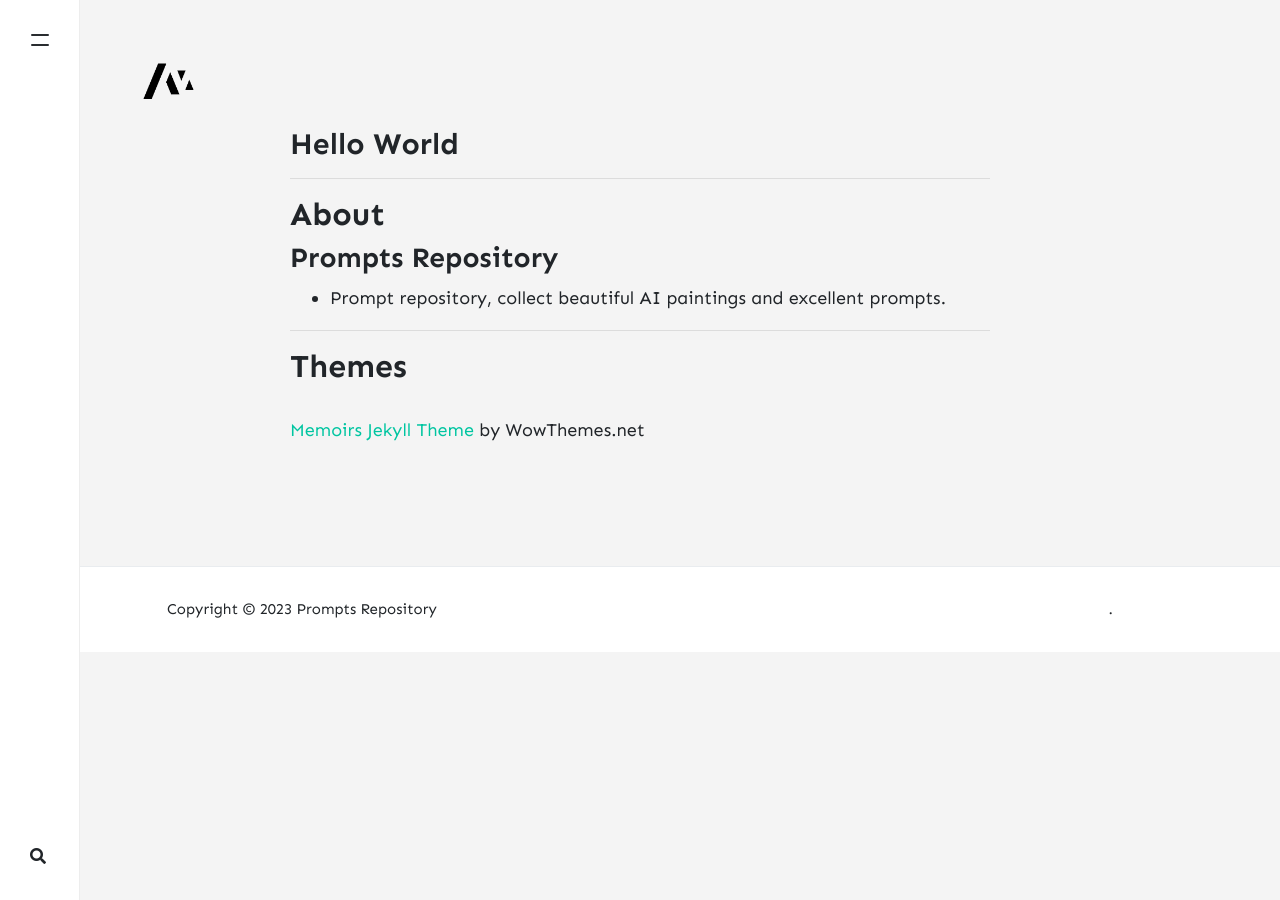
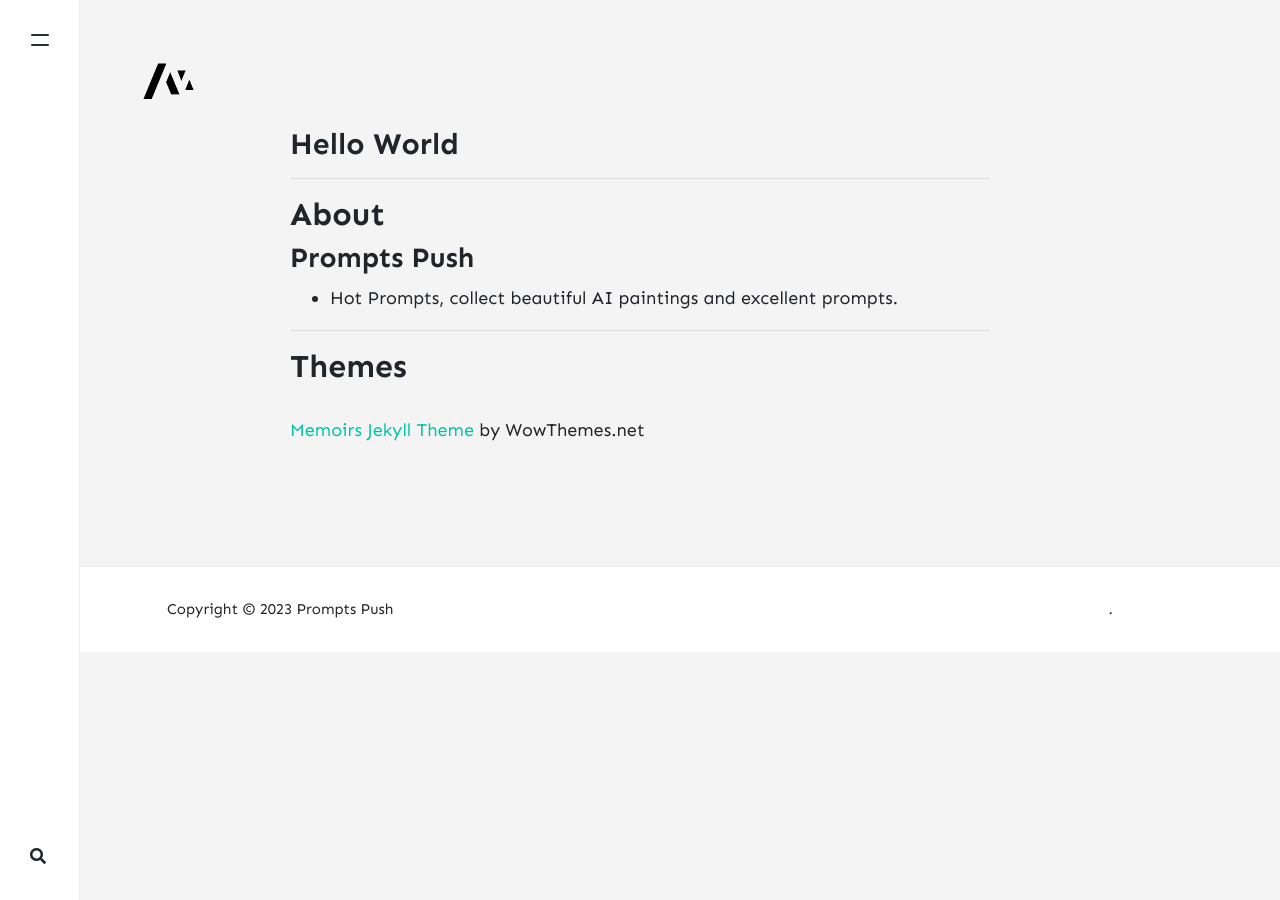
Before and after one commit to note4/prompts, a Jekyll site: the page built from _pages/about.md, in a window 1280 px wide. Built offline with Jekyll 4.4.1, drawn with Linux system fonts in a browser that asks for light colours; nearby versions of some CDN libraries; comment, search, counter and statistics services are not loaded.

Commit message:
修改站点名称，分页路径按照WordPress修改

```diff
--- a/_config.yml
+++ b/_config.yml
@@ -1,7 +1,7 @@
 # Site
-name: "Prompts Repository"
-title: "Prompts Repository"
-description: "Prompt repository, collect beautiful AI paintings and excellent prompts."
+name: "Prompts Push"
+title: "Prompts Push"
+description: "Hot Prompts, collect beautiful AI paintings and excellent prompts."
 description_zh: "提示词小仓库，收集漂亮的AI画作和优秀提示词。"
 logo: 'assets/images/logo.png'
 favicon: 'assets/images/logo.png'
@@ -51,8 +51,8 @@ jekyll-archives:
     category: '/category/:name/'
 
 # Pagination
-paginate: 6
-paginate_path: /page:num/
+paginate: 3
+paginate_path: /page/:num/
 
 # Other
 highlighter: none
```
